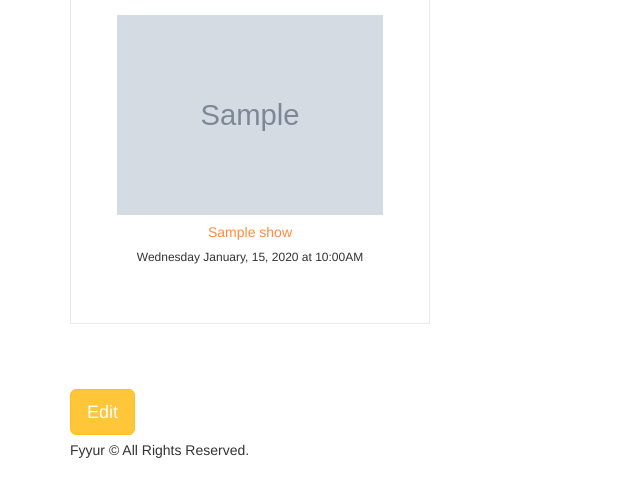
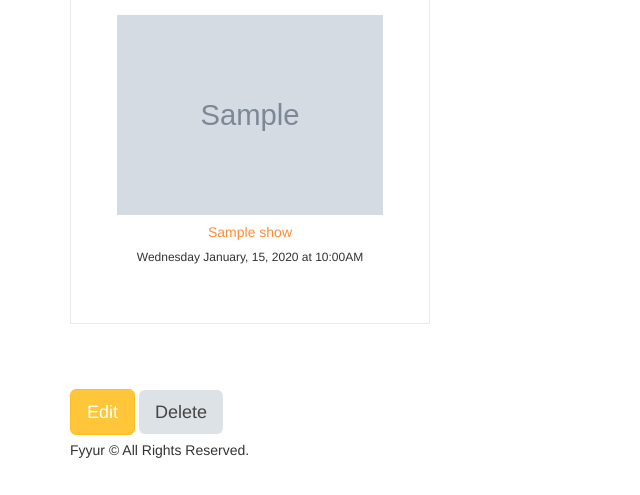
Before and after one commit to Ose-Augustine/Music-Venue-Booking-site, a Flask app: template starter_code/templates/pages/show_venue.html in a window 1280 px wide. Shown: the part 1041-1536 px from the top of the page, without its empty margins (0-640 px from the left). Run offline with Flask 2, Linux system fonts and the light colour scheme; the template is opened without the code that fills it: most values are stand-ins (such as "Sample title", 1, 10 or a date in 2020); grey boxes marked "Sample" are stand-in pictures; some libraries are stand-ins or nearby versions.

Commit message:
Added delete button to delete venue data

```diff
--- a/starter_code/templates/pages/show_venue.html
+++ b/starter_code/templates/pages/show_venue.html
@@ -76,5 +76,6 @@
 </section>
 
 <a href="/venues/{{ venue.id }}/edit"><button class="btn btn-primary btn-lg">Edit</button></a>
+<a href="/venues/{{ venue.id }}/delete"><button class="btn btn-default btn-lg">Delete</button></a>
 
 {% endblock %}
```
